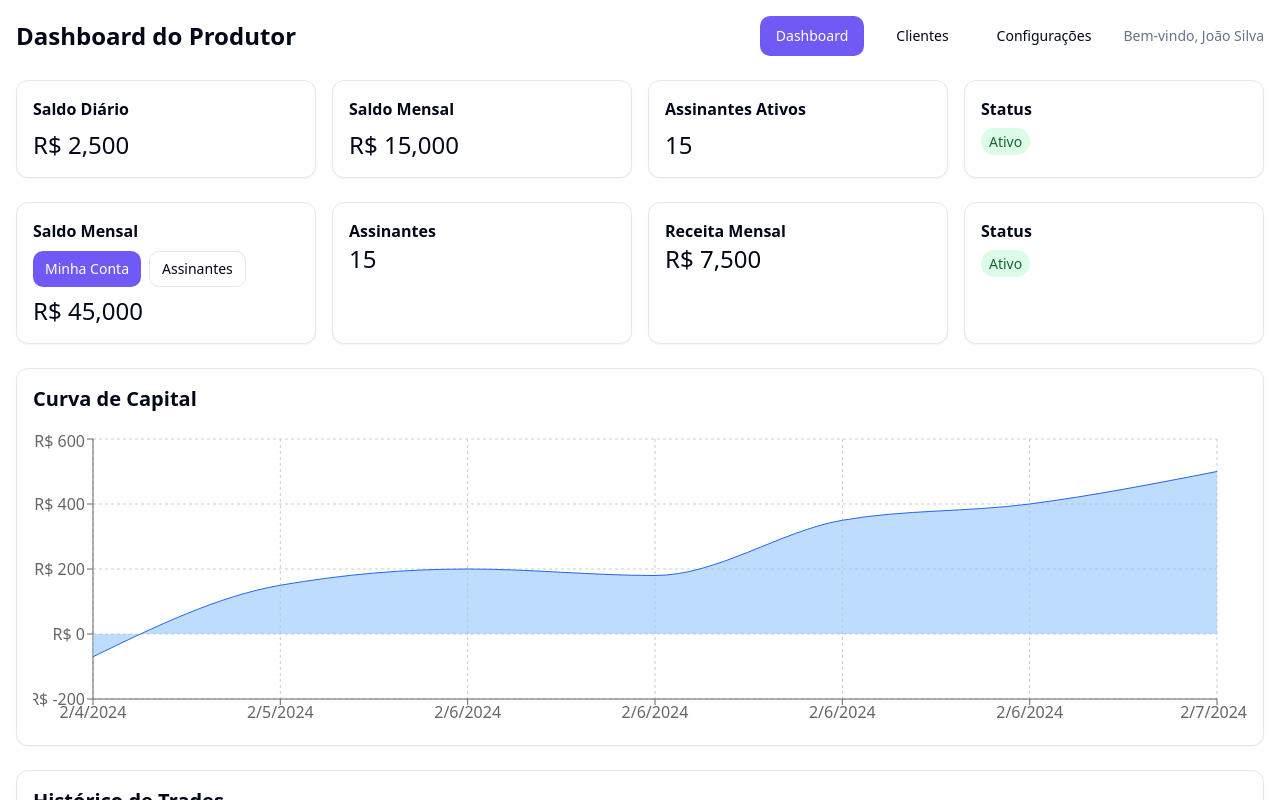
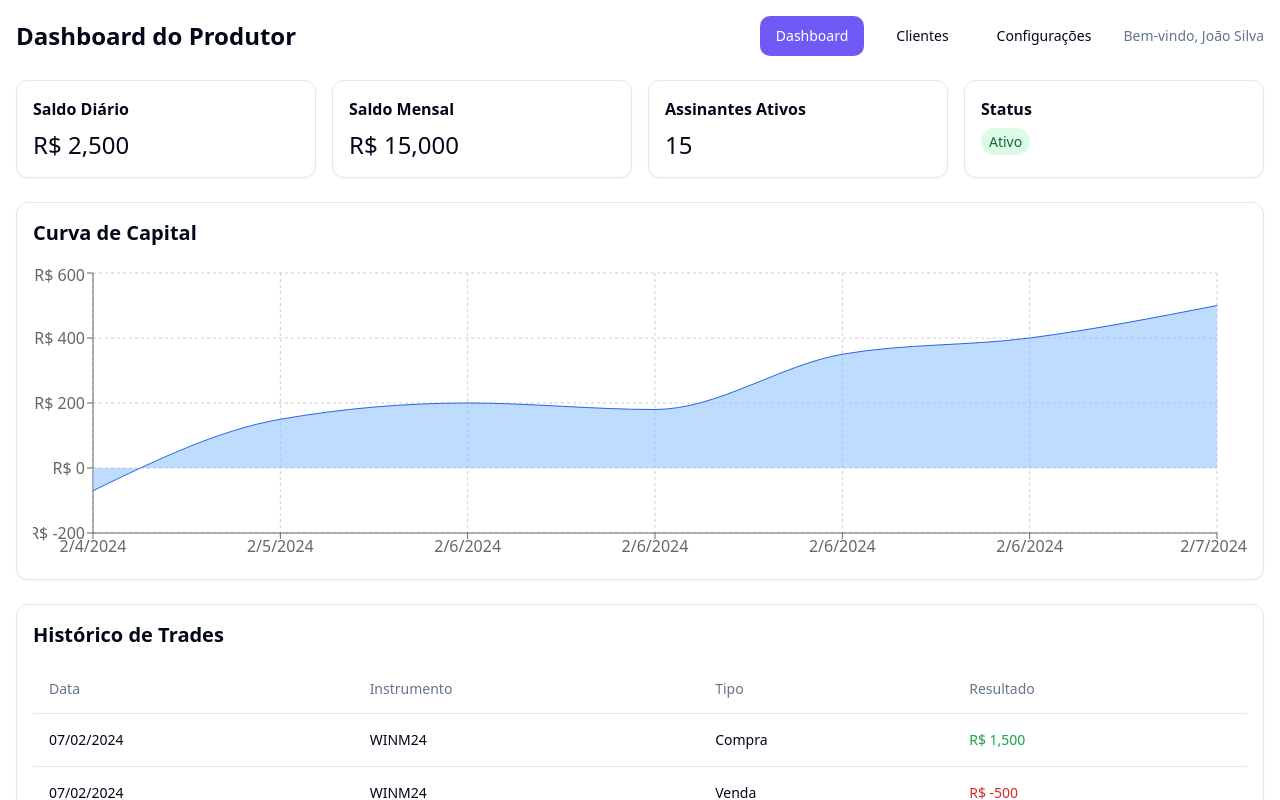
Before and after one commit to mathdias2020/trading-dashboard-hub, a React (Vite) app: page /producer/dashboard in a window 1280 px wide. Shown: the top 800 px of the page. Built offline with nearby package versions, Linux system fonts and the light colour scheme.

Commit message:
Remove UI element
Remove an unspecified UI element from the screen, as requested.  No further details provided.

```diff
--- a/src/pages/producer/Dashboard.tsx
+++ b/src/pages/producer/Dashboard.tsx
@@ -3,7 +3,6 @@ import { useState } from "react";
 import { addDays } from "date-fns";
 import { DateRange } from "react-day-picker";
 import DashboardHeader from "@/components/producer/DashboardHeader";
-import DashboardStats from "@/components/producer/DashboardStats";
 import CapitalCurveSection from "@/components/producer/dashboard/CapitalCurveSection";
 import { Card } from "@/components/ui/card";
 import {
@@ -104,16 +103,6 @@ const ProducerDashboard = () => {
         </Card>
       </div>
 
-      <DashboardStats
-        personalBalance={producerData.personalBalance}
-        subscribersBalance={producerData.subscribersBalance}
-        balanceView={balanceView}
-        onBalanceViewChange={setBalanceView}
-        activeClientsCount={producerData.activeSubscribers}
-        monthlyRevenue={producerData.monthlyRevenue}
-        status={producerData.status}
-      />
-
       <CapitalCurveSection
         balanceView={balanceView}
         personalCapitalCurveData={personalCapitalCurveData}
```
